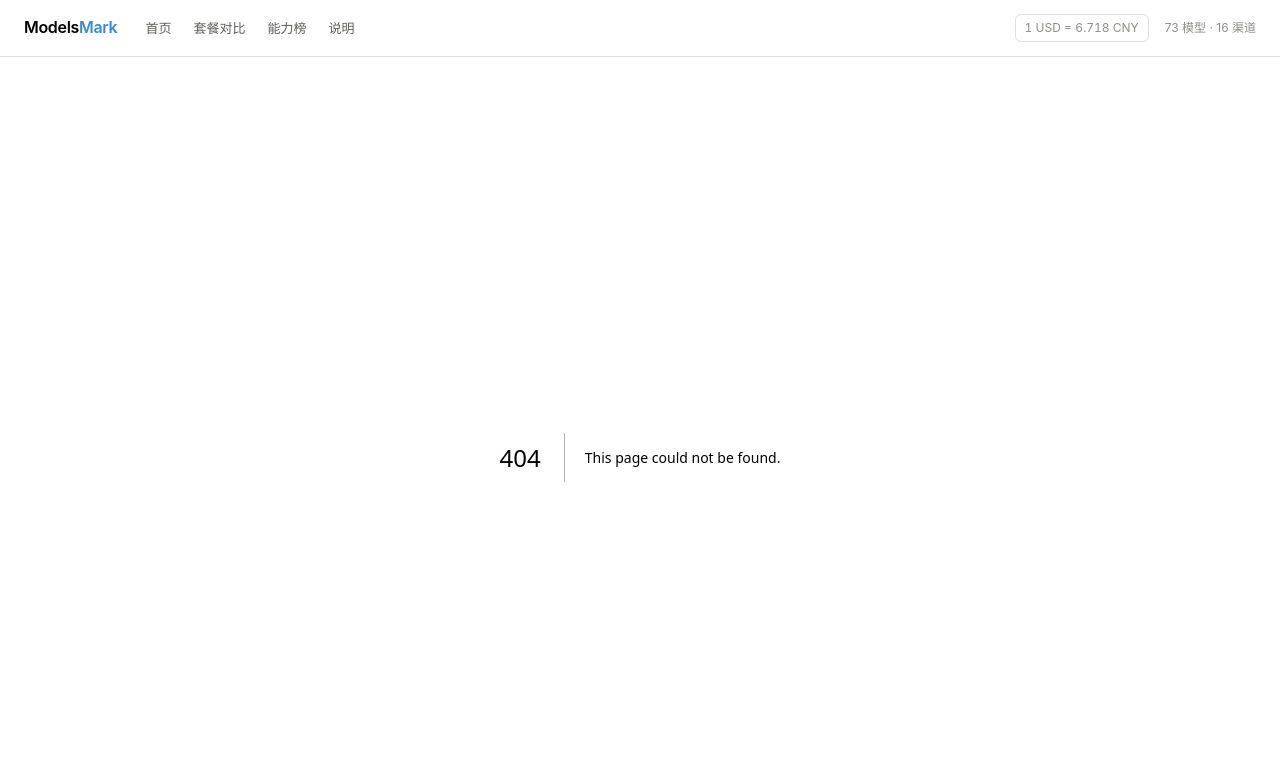
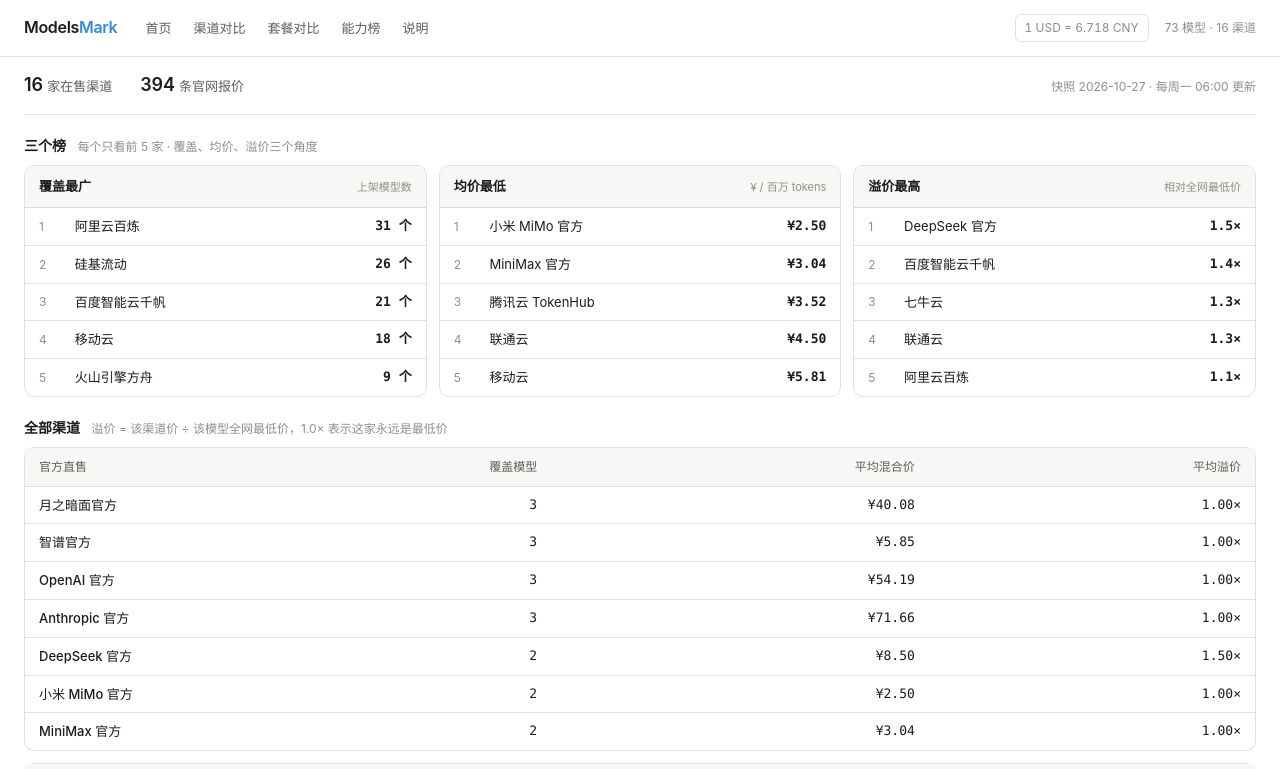
Before and after one commit to hugo0807/modelsmark, a Next.js app: page /channels in a window 1280 px wide. Before the commit this address had no page. Shown: the top 769 px of the page. Built offline with nearby package versions, Linux system fonts and the light colour scheme.

Commit message:
feat(channels): 新增渠道对比页 —— 覆盖/均价/溢价三榜 + 分组全量表，接入主导航

```diff
--- /dev/null
+++ b/src/app/channels/page.tsx
@@ -0,0 +1,160 @@
+import type { Metadata } from 'next';
+
+import { loadDataset } from '../../lib/data';
+import { CHANNEL_TYPE_LABEL, type ChannelType } from '../../lib/types';
+import { fmtCny, fmtInt, fmtSpread, NA } from '../../lib/format';
+import { buildChannelRanks, channelBoards, type ChannelRank } from '../../lib/selectors';
+
+export const metadata: Metadata = {
+  title: '渠道对比 — ModelsMark',
+  description:
+    '按渠道看：覆盖了多少模型、平均价格多少、相对全网最低价平均溢价多少。回答「在哪家买」。',
+};
+
+/**
+ * 渠道页只回答一个问题：**在哪家买**。
+ *
+ * 模型页已经把「同一模型在各家多少钱」说清楚了，
+ * 但采购还常问「这家渠道整体贵不贵 / 覆盖够不够」——
+ * 那是模型维度看不出来的：有的渠道模型全但普遍溢价，有的便宜但只上架三四个模型。
+ */
+
+function Board({
+  title,
+  unit,
+  rows,
+  render,
+}: {
+  title: string;
+  unit: string;
+  rows: ChannelRank[];
+  render: (r: ChannelRank) => string;
+}) {
+  return (
+    <div className="board">
+      <h3>
+        {title}
+        <span className="board-unit">{unit}</span>
+      </h3>
+      <table className="data">
+        <tbody>
+          {rows.map((r, i) => (
+            <tr key={r.id}>
+              <td className="rank">{i + 1}</td>
+              <td>{r.name}</td>
+              <td className="right num">
+                <b>{render(r)}</b>
+              </td>
+            </tr>
+          ))}
+          {rows.length === 0 ? (
+            <tr>
+              <td colSpan={3} className="flat" style={{ padding: '12px 14px' }}>
+                暂无可比数据
+              </td>
+            </tr>
+          ) : null}
+        </tbody>
+      </table>
+    </div>
+  );
+}
+
+export default function ChannelsPage() {
+  const ds = loadDataset();
+  const ranks = buildChannelRanks(ds);
+  const { byCoverage, byAvg, byPremium } = channelBoards(ranks);
+
+  const byType = new Map<ChannelType, ChannelRank[]>();
+  for (const r of ranks) {
+    const list = byType.get(r.type) ?? [];
+    list.push(r);
+    byType.set(r.type, list);
+  }
+
+  return (
+    <>
+      <h1 className="sr-only">渠道对比</h1>
+
+      <div className="trustbar">
+        <span>
+          <b>{fmtInt(ranks.length)}</b>家在售渠道
+        </span>
+        <span>
+          <b>{fmtInt(ds.prices.length)}</b>条官网报价
+        </span>
+        <span className="stamp">快照 {ds.updatedAt} · 每周一 06:00 更新</span>
+      </div>
+
+      <div className="section-title">
+        三个榜 <span className="sub">每个只看前 5 家 · 覆盖、均价、溢价三个角度</span>
+      </div>
+      <div className="boards">
+        <Board
+          title="覆盖最广"
+          unit="上架模型数"
+          rows={byCoverage}
+          render={(r) => `${fmtInt(r.coverage)} 个`}
+        />
+        <Board
+          title="均价最低"
+          unit="¥ / 百万 tokens"
+          rows={byAvg}
+          render={(r) => fmtCny(r.avgBlended)}
+        />
+        <Board
+          title="溢价最高"
+          unit="相对全网最低价"
+          rows={byPremium}
+          render={(r) => fmtSpread(r.avgPremium)}
+        />
+      </div>
+
+      <div className="section-title">
+        全部渠道{' '}
+        <span className="sub">
+          溢价 = 该渠道价 ÷ 该模型全网最低价，1.0× 表示这家永远是最低价
+        </span>
+      </div>
+      {(['official', 'cloud', 'carrier', 'third'] as ChannelType[]).map((t) => {
+        const list = byType.get(t) ?? [];
+        if (!list.length) return null;
+        return (
+          <div className="card" key={t} style={{ marginBottom: 12 }}>
+            <table className="data">
+              <thead>
+                <tr>
+                  <th style={{ width: 200 }}>{CHANNEL_TYPE_LABEL[t]}</th>
+                  <th className="right">覆盖模型</th>
+                  <th className="right">平均混合价</th>
+                  <th className="right">平均溢价</th>
+                </tr>
+              </thead>
+              <tbody>
+                {list.map((r) => (
+                  <tr key={r.id}>
+                    <td style={{ fontWeight: 500 }}>{r.name}</td>
+                    <td className="right num">{fmtInt(r.coverage)}</td>
+                    <td className="right num">{fmtCny(r.avgBlended)}</td>
+                    <td className="right num">
+                      {r.avgPremium == null ? NA : `${r.avgPremium.toFixed(2)}×`}
+                    </td>
+                  </tr>
+                ))}
+              </tbody>
+            </table>
+          </div>
+        );
+      })}
+
+      <div className="footnote">
+        <p>
+          <strong>怎么读溢价</strong>：溢价是把该渠道某个模型的价格，
+          除以这个模型在全网的最低价格后取平均。1.05× 表示「比最便宜的那家平均贵 5%」，
+          2.00× 表示「平均贵一倍」。溢价低不等于每个模型都便宜，
+          具体模型请回到它的详情页看各渠道报价。
+        </p>
+      </div>
+    </>
+  );
+}
--- a/src/app/layout.tsx
+++ b/src/app/layout.tsx
@@ -13,6 +13,7 @@
 
 const NAV = [
   { href: '/', label: '首页' },
+  { href: '/channels', label: '渠道对比' },
   { href: '/plans', label: '套餐对比' },
   { href: '/benchmarks', label: '能力榜' },
   { href: '/about', label: '说明' },
```
Also changed, not shown: 1 other file (tests, documents, lock files or other folders).
